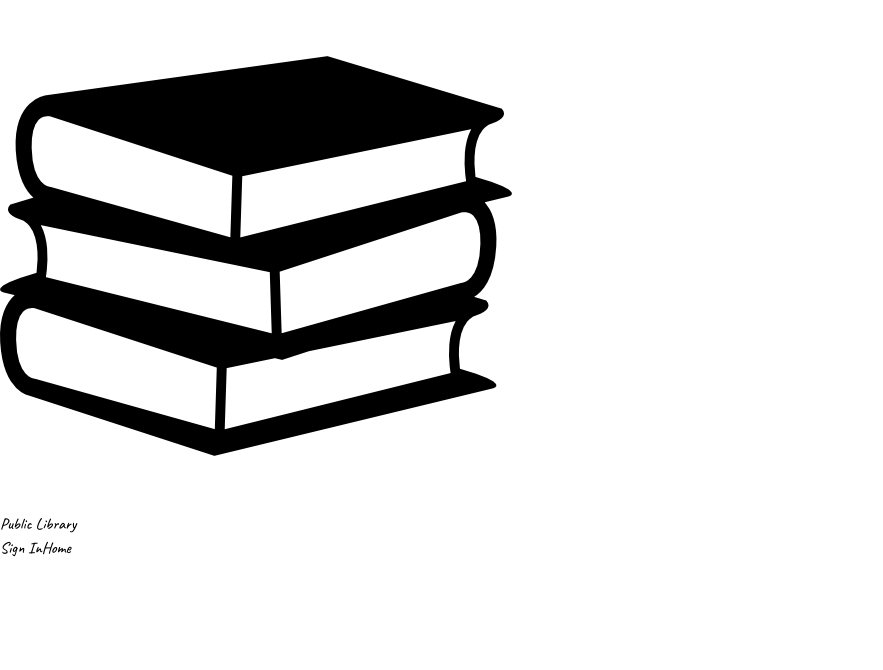
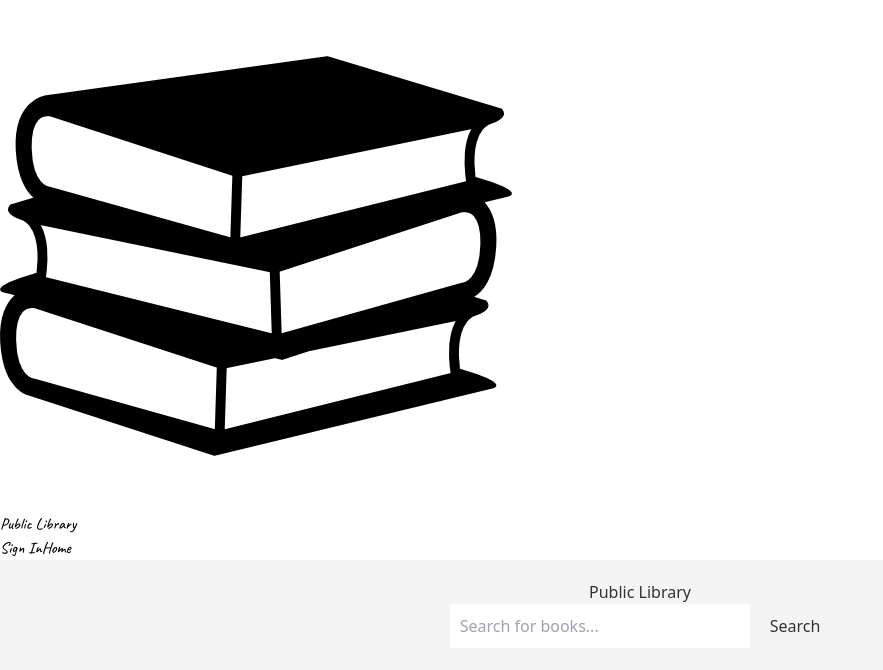
Before and after one commit to RajatAgrawal117/LibraryManagementSystem, a React (Vite) app in the folder frontend/: page /search in a window 1280 px wide. Shown: the top 670 px of the page, without its empty margins (0-883 px from the left). Built offline with nearby package versions, Linux system fonts and the light colour scheme.

Commit message:
search components added

```diff
--- a/frontend/package.json
+++ b/frontend/package.json
@@ -14,6 +14,7 @@
     "@emotion/styled": "^11.11.5",
     "@mui/icons-material": "^5.16.1",
     "@mui/material": "^5.16.1",
+    "axios": "^1.7.2",
     "react": "^18.3.1",
     "react-dom": "^18.3.1",
     "react-router-dom": "^6.24.1"
--- a/frontend/src/App.jsx
+++ b/frontend/src/App.jsx
@@ -6,6 +6,7 @@ import { BrowserRouter , Route , Routes } from 'react-router-dom'
 import SignIn from './components/signin'
 import Navbar from './components/Navbar'
 import UserHome from './components/UserHome'
+import Search from './components/Search'
 
 function App() {
 
@@ -17,6 +18,7 @@ function App() {
       <Route path="/" element={<SignIn />} />
       <Route path="/about" element={<h1>About</h1>} />
       <Route path="/user" element={<UserHome />} />
+      <Route path="/search" element={<Search />}/>
     </Routes>
     </BrowserRouter>
     </>
--- /dev/null
+++ b/frontend/src/components/Search.css
@@ -0,0 +1,68 @@
+/* src/components/BookSearch.css */
+.book-search-container {
+    padding: 20px;
+    background-color: #f4f4f4;
+    color: #333;
+  }
+
+  h1 {
+    font-size: 2rem;
+    text-align: center;
+  }
+
+  .search-bar {
+    display: flex;
+    justify-content: center;
+    margin-bottom: 20px;
+  }
+
+  .search-bar input {
+    padding: 10px;
+    font-size: 1rem;
+    width: 300px;
+  }
+
+  .search-bar button {
+    padding: 10px;
+    font-size: 1rem;
+    margin-left: 10px;
+    cursor: pointer;
+  }
+
+  .book-results {
+    display: flex;
+    flex-direction: column;
+    gap: 10px;
+    max-height: 80vh;
+    overflow-y: auto;
+  }
+
+  .book-item {
+    display: flex;
+    align-items: flex-start;
+    background-color: #fff;
+    border: 1px solid #ddd;
+    padding: 10px;
+    width: 100%;
+  }
+
+  .book-item img {
+    max-width: 100px;
+    height: auto;
+    margin-right: 20px;
+  }
+
+  .book-details {
+    flex: 1;
+  }
+
+  .book-details h3 {
+    font-size: 1rem;
+    margin-bottom: 5px;
+  }
+
+  .book-details p {
+    font-size: 0.875rem;
+    color: #555;
+    margin-bottom: 5px;
+  }
--- /dev/null
+++ b/frontend/src/components/Search.jsx
@@ -0,0 +1,47 @@
+// src/components/Search.js
+import React, { useState } from 'react';
+import axios from 'axios';
+import './Search.css';
+
+const Search = () => {
+  const [query, setQuery] = useState('');
+  const [books, setBooks] = useState([]);
+
+  const handleSearch = async () => {
+    try {
+      const response = await axios.get(`https://www.googleapis.com/books/v1/volumes?q=${query}`);
+      setBooks(response.data.items);
+    } catch (error) {
+      console.error('Error fetching data:', error);
+    }
+  };
+
+  return (
+    <div className="book-search-container">
+      <h1>Public Library</h1>
+      <div className="search-bar">
+        <input
+          type="text"
+          value={query}
+          onChange={(e) => setQuery(e.target.value)}
+          placeholder="Search for books..."
+        />
+        <button onClick={handleSearch}>Search</button>
+      </div>
+      <div className="book-results">
+        {books.map((book) => (
+          <div key={book.id} className="book-item">
+            <img src={book.volumeInfo.imageLinks?.thumbnail} alt={book.volumeInfo.title} />
+            <div className="book-details">
+              <h3>{book.volumeInfo.title}</h3>
+              <p>{book.volumeInfo.description}</p>
+              <p>{book.saleInfo.isEbook ? 'Available' : 'Not Available'}</p>
+            </div>
+          </div>
+        ))}
+      </div>
+    </div>
+  );
+};
+
+export default Search;
--- a/frontend/src/components/UserHome.jsx
+++ b/frontend/src/components/UserHome.jsx
@@ -1,4 +1,5 @@
 import React from 'react'
+
 
 const UserHome = () => {
   return (
```
Also changed, not shown: 1 other file (tests, documents, lock files or other folders).
